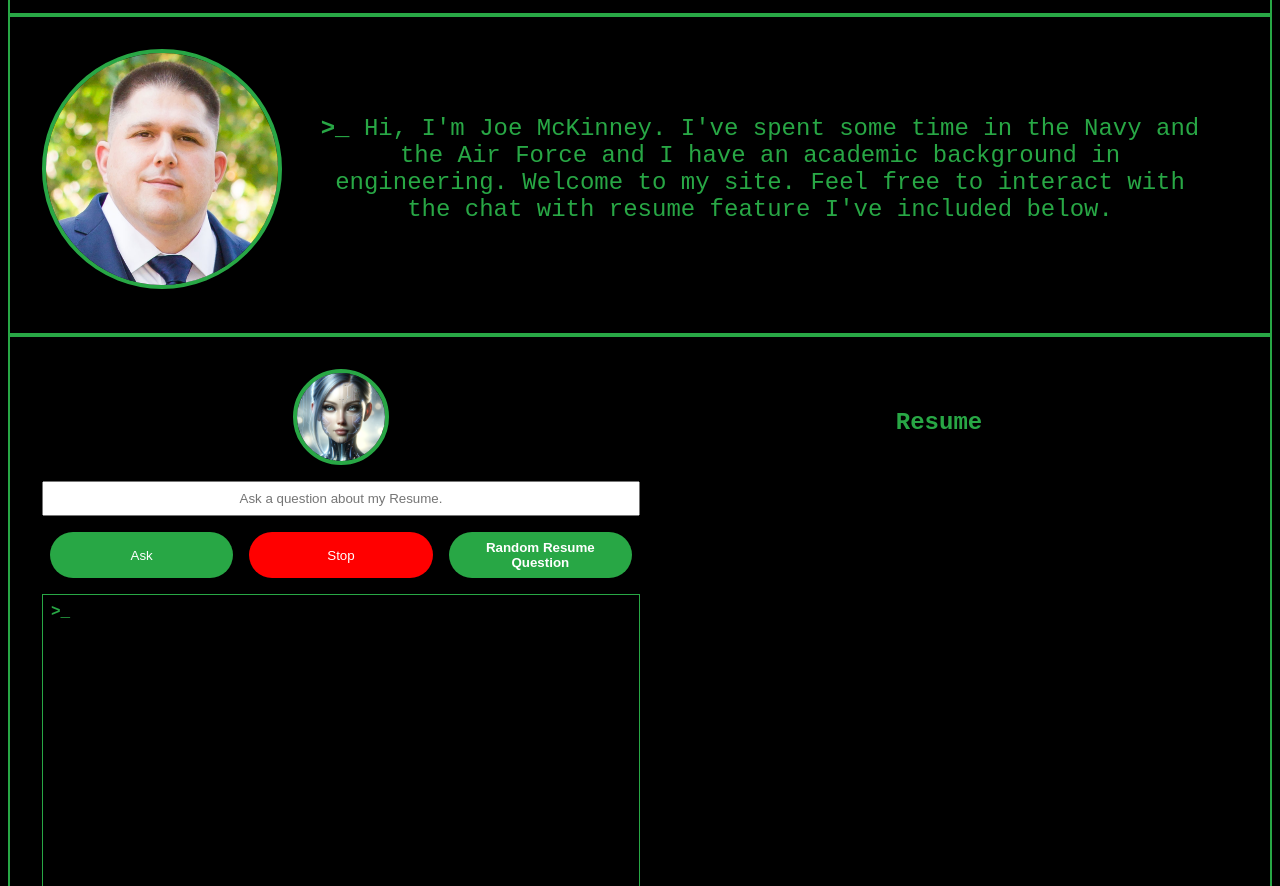
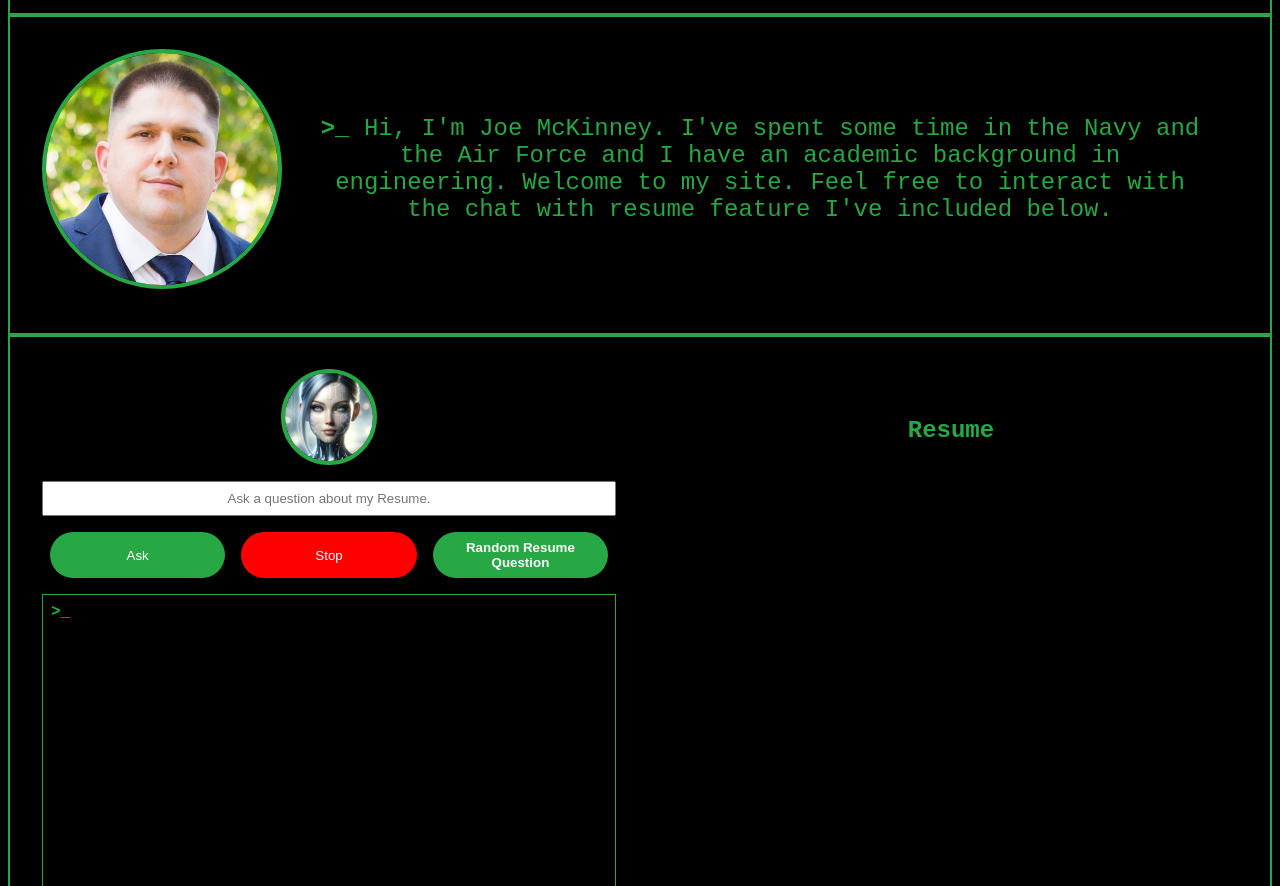
Before and after one commit to Joecode22/Chat-With-ResumeV2, a plain HTML site: page index.html in a window 1280 px wide. Shown: the part 66-952 px from the top of the page. Drawn offline with Linux system fonts and the light colour scheme.

```diff
--- a/styles.css
+++ b/styles.css
@@ -105,8 +105,8 @@
 /* Subsection styles */
 .chat,
 .resume {
-  width: 50%;
-  padding: 1rem;
+  width: 48%;
+  padding: 1.5rem;
 }
 
 /* Chat Section */
```
